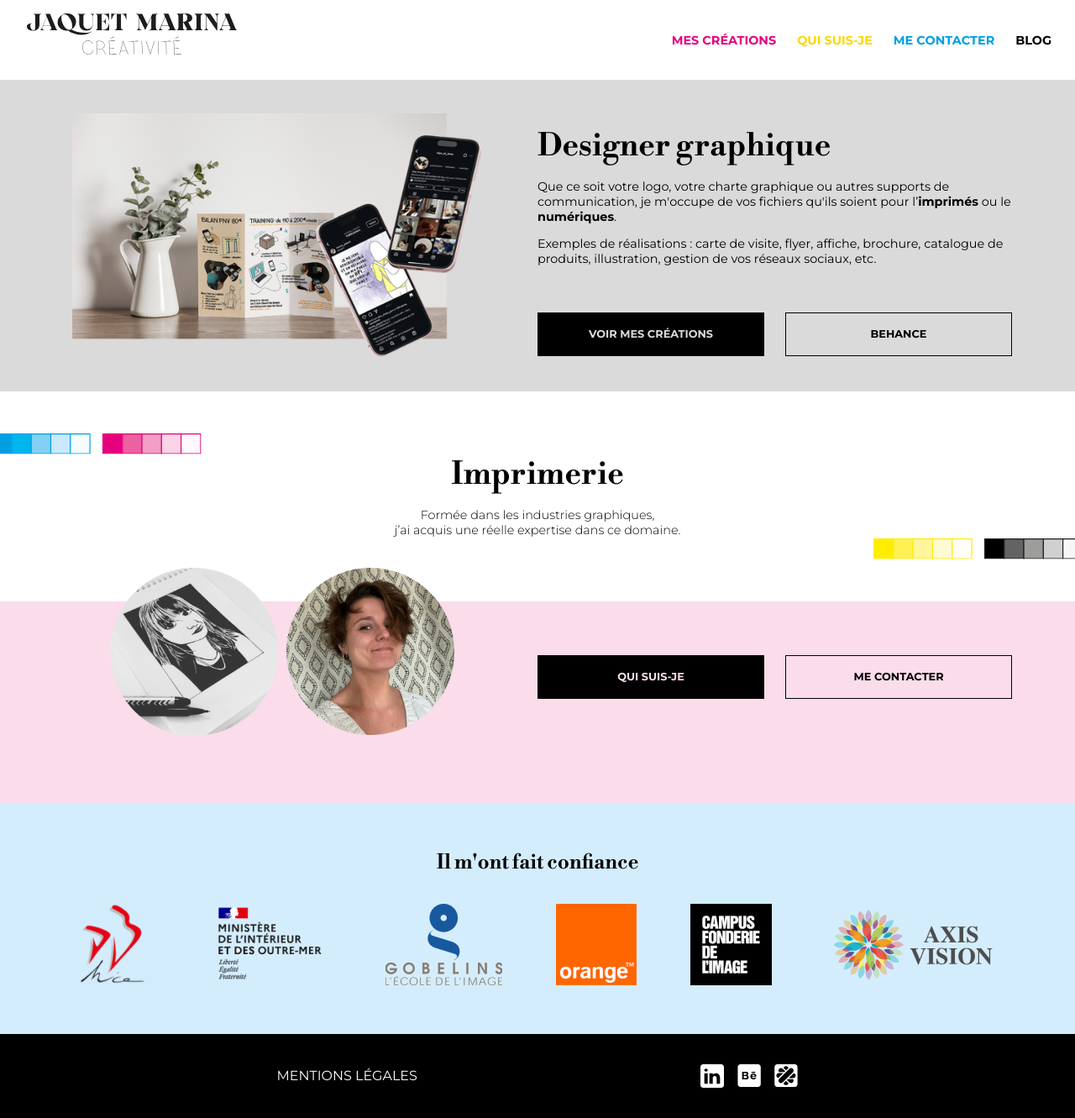
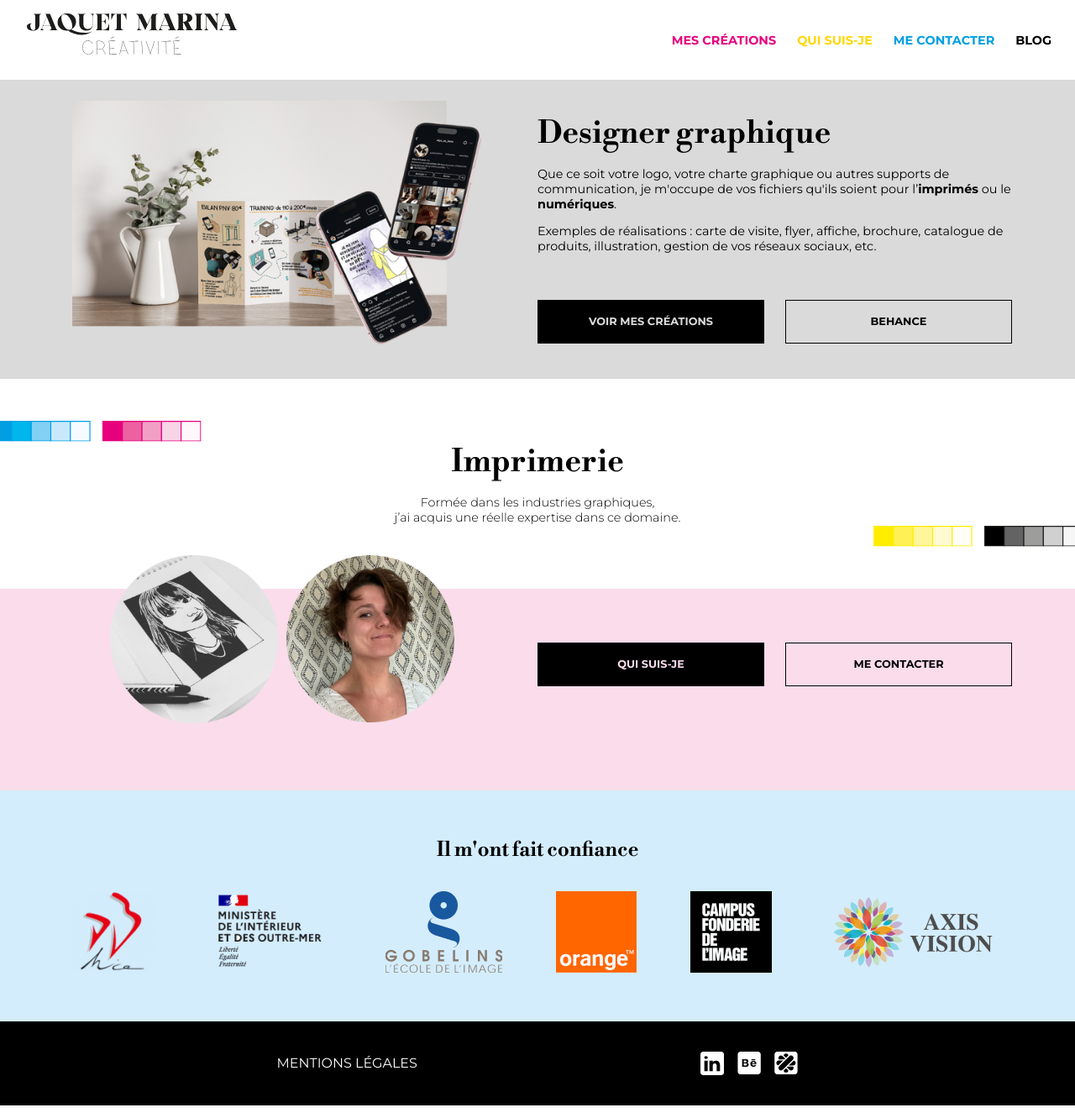
Before and after one commit to minaLagorio/minaLagorio.github.io, a Jekyll site: the page built from index.html, in a window 1280 px wide and 1331 px high. Shown: the whole window at 84% size. Built offline with Jekyll 4.4.1, drawn with Linux system fonts in a browser that asks for light colours.

Commit message:
Fixes styles

```diff
--- a/_sass/blog.scss
+++ b/_sass/blog.scss
@@ -8,7 +8,7 @@
 #blog .featured {
     background-color: $color-gray;
     padding: 20px $h-gutter;
-    padding-top: calc($nav-height + 40px);
+    padding-top: 110px;
 }
 
 #blog .featured h1 {
--- a/_sass/post.scss
+++ b/_sass/post.scss
@@ -10,7 +10,7 @@
 
 .post-content {
     padding-bottom: 100px;
-    padding-top: calc($nav-height + 80px);
+    padding-top: 120px;
     background-color: $color-gray;
 }
 
--- a/assets/css/main.scss
+++ b/assets/css/main.scss
@@ -19,7 +19,7 @@
     background-color: $color-gray;
     min-height: 200px;
     padding: 30px $h-gutter;
-    padding-top: calc($nav-height + 60px);
+    padding-top: 120px;
 }
 #hero img {
     display: block;
```
